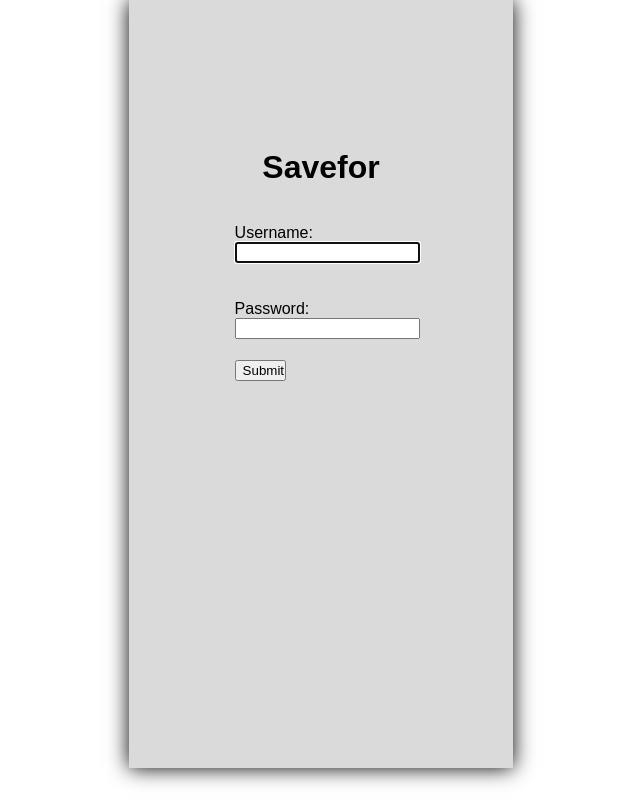
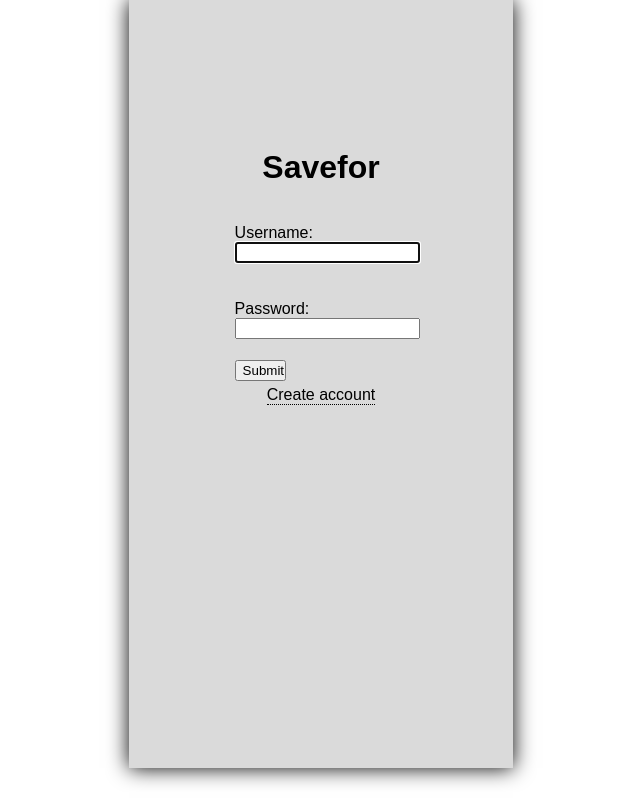
Before and after one commit to gilsongindrejr/savefor-web, a Django app: page /users/login in a window 1280 px wide. Shown: the whole page, without its empty margins (319-959 px from the left). Run offline with Django 4.2, Linux system fonts and the light colour scheme.

Commit message:
added create account link

```diff
--- a/templates/users/login.html
+++ b/templates/users/login.html
@@ -20,6 +20,9 @@
                 {{ form.as_p }}
                 <input class="submit-button" type="submit">
             </form>
+            <div class="links">
+                <a class="main-link" href="{% url 'users:register' %}">Create account</a>
+            </div>
         </main>
     </div>
 </body>
```
